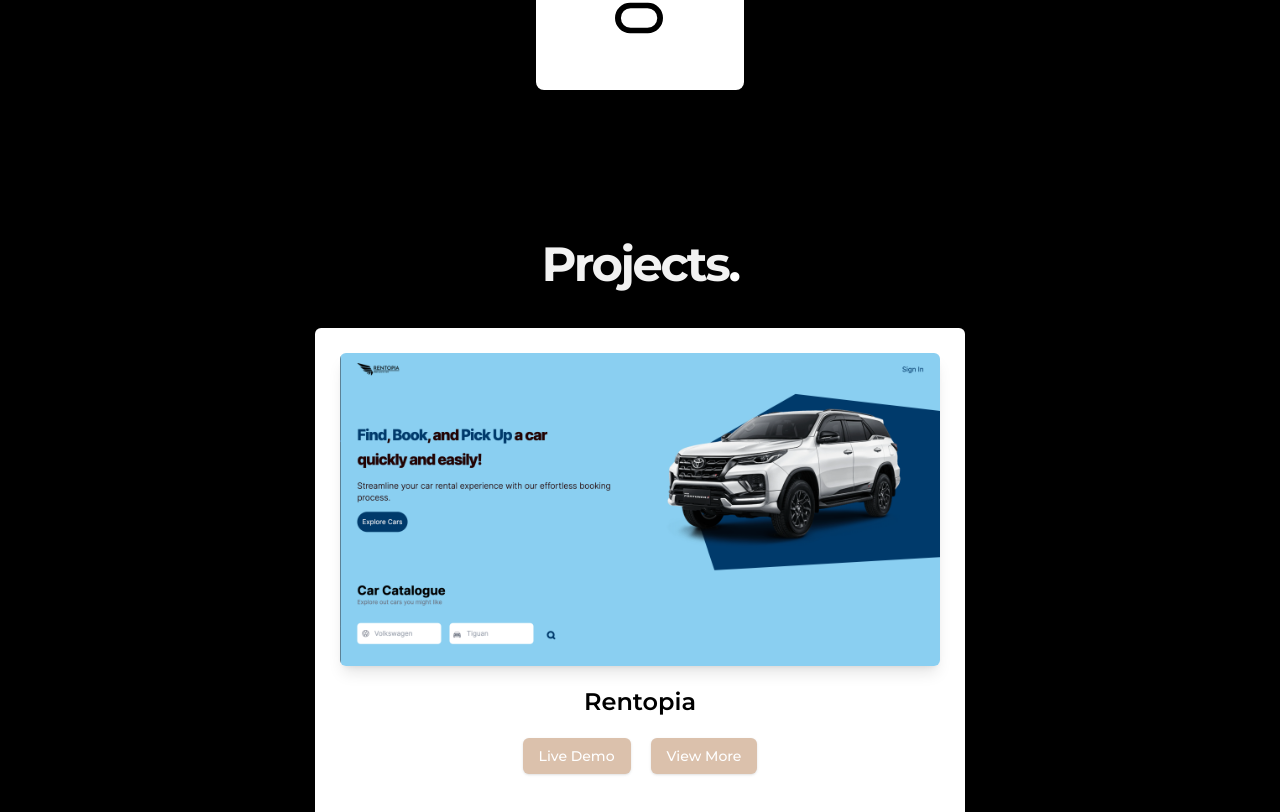
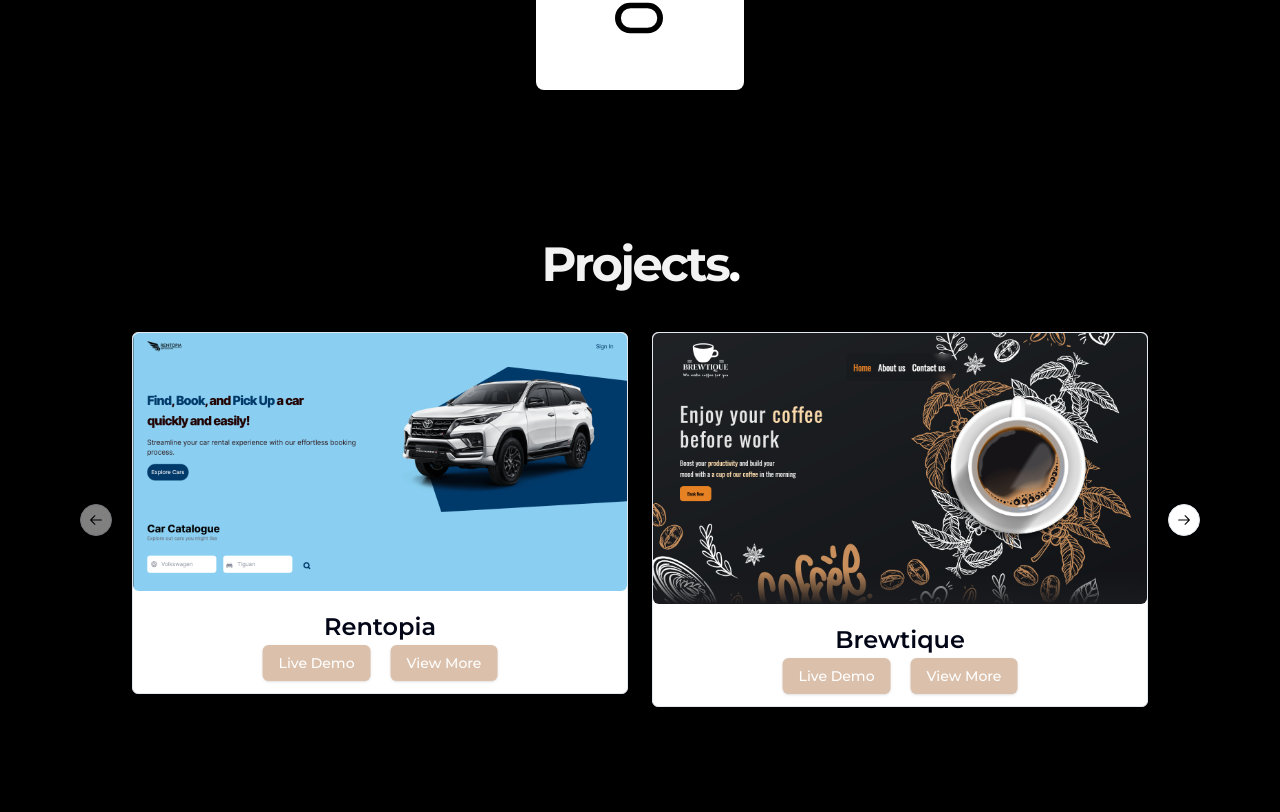
Before and after one commit to Nixk25/portfolio-project, a Next.js app: page / in a window 1280 px wide. Shown: the part 1988-2800 px from the top of the page. Built offline with nearby package versions, Linux system fonts and the light colour scheme.

Commit message:
carousel

```diff
--- a/components/Contact.jsx
+++ b/components/Contact.jsx
@@ -138,7 +138,7 @@
                   }, 1000);
                 }
               }}
-              className="w-full cursor-pointer"
+              className="w-full cursor-pointe"
               type="submit"
             >
               {loading}
--- a/components/Projects.jsx
+++ b/components/Projects.jsx
@@ -17,6 +17,14 @@
   DialogTrigger,
 } from "@/components/ui/dialog";
 import { motion } from "framer-motion";
+import {
+  Carousel,
+  CarouselContent,
+  CarouselItem,
+  CarouselNext,
+  CarouselPrevious,
+} from "@/components/ui/carousel";
+import { Card, CardContent } from "@/components/ui/card";
 
 const projects = [
   {
@@ -59,29 +67,32 @@
       <h1 className="text-5xl font-bold leading-tighter tracking-tighter text-center my-10 w-full">
         Projects<span className="text-white">.</span>
       </h1>
-      <div className="flex justify-center items-center gap-10 flex-wrap text-center">
+      <Carousel
+        opts={{
+          align: "start",
+        }}
+        className="w-full max-w-[80%]  m-auto "
+      >
+        <CarouselContent>
           {projects.map((project, i) => (
-          <motion.div
-            initial={{ borderColor: "transparent", y: 200, opacity: 0 }}
-            whileInView={{ y: 0, opacity: 1 }}
-            whileHover={{ borderColor: project.color, scale: 1.1 }}
-            transition={{
-              duration: 0.2,
-              ease: "easeInOut",
-            }}
-            viewport={{ once: true }}
+            <CarouselItem
               key={i}
-            className="bg-white text-black p-5 rounded-md flex flex-col gap-5 project hover:scale-105 transition-transform  ease duration-300 border-[5px] border-transparent h-max sm:min-h-[500px]"
+              className="md:basis-1/2 cursor-grab 2xl:basis-1/3 3xl:basis-1/4  "
             >
+              <div className="p-1">
+                <Card className="min-h-[350px] max-h-[400px]  rounded-md relative">
+                  <CardContent className="flex flex-col items-center justify-center text-center p-0 ">
                     <Image
                       src={project.image}
                       height={600}
                       width={600}
                       alt={project.name}
-              className="rounded-md shadow-lg border-none outline-none"
+                      className="rounded-md border-transparent outline-none max-h-[300px]   mb-5"
                     />
-            <p className=" font-semibold text-2xl">{project.name}</p>
-            <div className="flex gap-5 justify-center items-center">
+                    <p className=" font-semibold text-2xl px-6 mb-[50px]">
+                      {project.name}
+                    </p>
+                    <div className="flex gap-5 justify-center items-center absolute bottom-3 left-[50%] translate-x-[-50%]">
                       <Button
                         asChild
                         className=" hover:scale-105 transition-transform ease duration-200  text-white border-none outline-none"
@@ -96,6 +107,7 @@
                           Live Demo
                         </motion.a>
                       </Button>
+
                       <Dialog className="w-[200px] h-[200px]">
                         <DialogTrigger asChild>
                           <Button
@@ -158,9 +170,15 @@
                         </DialogContent>
                       </Dialog>
                     </div>
-          </motion.div>
+                  </CardContent>
+                </Card>
+              </div>
+            </CarouselItem>
           ))}
-      </div>
+        </CarouselContent>
+        <CarouselPrevious className=" text-black" />
+        <CarouselNext className=" text-black" />
+      </Carousel>
     </section>
   );
 };
--- a/components/ui/button.jsx
+++ b/components/ui/button.jsx
@@ -10,11 +10,11 @@
     variants: {
       variant: {
         default:
-          "bg-accent text-black shadow hover:bg-accent/80 dark:bg-slate-50 dark:text-slate-900 dark:hover:bg-slate-50/90",
+          "bg-primary text-slate-900 shadow hover:bg-primary/90 dark:bg-slate-50 dark:text-slate-900 dark:hover:bg-slate-50/90",
         destructive:
           "bg-red-500 text-slate-50 shadow-sm hover:bg-red-500/90 dark:bg-red-900 dark:text-slate-50 dark:hover:bg-red-900/90",
         outline:
-          "border border-slate-200 bg-transparent shadow-sm hover:bg-slate-100 hover:text-slate-900 dark:border-slate-800 dark:hover:bg-slate-800 dark:hover:text-slate-50",
+          "border border-slate-200 bg-white shadow-sm hover:bg-slate-100 hover:text-slate-900 dark:border-slate-800 dark:bg-slate-950 dark:hover:bg-slate-800 dark:hover:text-slate-50",
         secondary:
           "bg-slate-100 text-slate-900 shadow-sm hover:bg-slate-100/80 dark:bg-slate-800 dark:text-slate-50 dark:hover:bg-slate-800/80",
         ghost:
--- /dev/null
+++ b/components/ui/card.jsx
@@ -0,0 +1,53 @@
+import * as React from "react"
+
+import { cn } from "@/lib/utils"
+
+const Card = React.forwardRef(({ className, ...props }, ref) => (
+  <div
+    ref={ref}
+    className={cn(
+      "rounded-xl border border-slate-200 bg-white text-slate-950 shadow dark:border-slate-800 dark:bg-slate-950 dark:text-slate-50",
+      className
+    )}
+    {...props} />
+))
+Card.displayName = "Card"
+
+const CardHeader = React.forwardRef(({ className, ...props }, ref) => (
+  <div
+    ref={ref}
+    className={cn("flex flex-col space-y-1.5 p-6", className)}
+    {...props} />
+))
+CardHeader.displayName = "CardHeader"
+
+const CardTitle = React.forwardRef(({ className, ...props }, ref) => (
+  <h3
+    ref={ref}
+    className={cn("font-semibold leading-none tracking-tight", className)}
+    {...props} />
+))
+CardTitle.displayName = "CardTitle"
+
+const CardDescription = React.forwardRef(({ className, ...props }, ref) => (
+  <p
+    ref={ref}
+    className={cn("text-sm text-slate-500 dark:text-slate-400", className)}
+    {...props} />
+))
+CardDescription.displayName = "CardDescription"
+
+const CardContent = React.forwardRef(({ className, ...props }, ref) => (
+  <div ref={ref} className={cn("p-6 pt-0", className)} {...props} />
+))
+CardContent.displayName = "CardContent"
+
+const CardFooter = React.forwardRef(({ className, ...props }, ref) => (
+  <div
+    ref={ref}
+    className={cn("flex items-center p-6 pt-0", className)}
+    {...props} />
+))
+CardFooter.displayName = "CardFooter"
+
+export { Card, CardHeader, CardFooter, CardTitle, CardDescription, CardContent }
--- /dev/null
+++ b/components/ui/carousel.jsx
@@ -0,0 +1,193 @@
+import * as React from "react"
+import { ArrowLeftIcon, ArrowRightIcon } from "@radix-ui/react-icons"
+import useEmblaCarousel from "embla-carousel-react";
+
+import { cn } from "@/lib/utils"
+import { Button } from "@/components/ui/button"
+
+const CarouselContext = React.createContext(null)
+
+function useCarousel() {
+  const context = React.useContext(CarouselContext)
+
+  if (!context) {
+    throw new Error("useCarousel must be used within a <Carousel />")
+  }
+
+  return context
+}
+
+const Carousel = React.forwardRef((
+  {
+    orientation = "horizontal",
+    opts,
+    setApi,
+    plugins,
+    className,
+    children,
+    ...props
+  },
+  ref
+) => {
+  const [carouselRef, api] = useEmblaCarousel({
+    ...opts,
+    axis: orientation === "horizontal" ? "x" : "y",
+  }, plugins)
+  const [canScrollPrev, setCanScrollPrev] = React.useState(false)
+  const [canScrollNext, setCanScrollNext] = React.useState(false)
+
+  const onSelect = React.useCallback((api) => {
+    if (!api) {
+      return
+    }
+
+    setCanScrollPrev(api.canScrollPrev())
+    setCanScrollNext(api.canScrollNext())
+  }, [])
+
+  const scrollPrev = React.useCallback(() => {
+    api?.scrollPrev()
+  }, [api])
+
+  const scrollNext = React.useCallback(() => {
+    api?.scrollNext()
+  }, [api])
+
+  const handleKeyDown = React.useCallback((event) => {
+    if (event.key === "ArrowLeft") {
+      event.preventDefault()
+      scrollPrev()
+    } else if (event.key === "ArrowRight") {
+      event.preventDefault()
+      scrollNext()
+    }
+  }, [scrollPrev, scrollNext])
+
+  React.useEffect(() => {
+    if (!api || !setApi) {
+      return
+    }
+
+    setApi(api)
+  }, [api, setApi])
+
+  React.useEffect(() => {
+    if (!api) {
+      return
+    }
+
+    onSelect(api)
+    api.on("reInit", onSelect)
+    api.on("select", onSelect)
+
+    return () => {
+      api?.off("select", onSelect)
+    };
+  }, [api, onSelect])
+
+  return (
+    (<CarouselContext.Provider
+      value={{
+        carouselRef,
+        api: api,
+        opts,
+        orientation:
+          orientation || (opts?.axis === "y" ? "vertical" : "horizontal"),
+        scrollPrev,
+        scrollNext,
+        canScrollPrev,
+        canScrollNext,
+      }}>
+      <div
+        ref={ref}
+        onKeyDownCapture={handleKeyDown}
+        className={cn("relative", className)}
+        role="region"
+        aria-roledescription="carousel"
+        {...props}>
+        {children}
+      </div>
+    </CarouselContext.Provider>)
+  );
+})
+Carousel.displayName = "Carousel"
+
+const CarouselContent = React.forwardRef(({ className, ...props }, ref) => {
+  const { carouselRef, orientation } = useCarousel()
+
+  return (
+    (<div ref={carouselRef} className="overflow-hidden">
+      <div
+        ref={ref}
+        className={cn(
+          "flex",
+          orientation === "horizontal" ? "-ml-4" : "-mt-4 flex-col",
+          className
+        )}
+        {...props} />
+    </div>)
+  );
+})
+CarouselContent.displayName = "CarouselContent"
+
+const CarouselItem = React.forwardRef(({ className, ...props }, ref) => {
+  const { orientation } = useCarousel()
+
+  return (
+    (<div
+      ref={ref}
+      role="group"
+      aria-roledescription="slide"
+      className={cn(
+        "min-w-0 shrink-0 grow-0 basis-full",
+        orientation === "horizontal" ? "pl-4" : "pt-4",
+        className
+      )}
+      {...props} />)
+  );
+})
+CarouselItem.displayName = "CarouselItem"
+
+const CarouselPrevious = React.forwardRef(({ className, variant = "outline", size = "icon", ...props }, ref) => {
+  const { orientation, scrollPrev, canScrollPrev } = useCarousel()
+
+  return (
+    (<Button
+      ref={ref}
+      variant={variant}
+      size={size}
+      className={cn("absolute  h-8 w-8 rounded-full", orientation === "horizontal"
+        ? "-left-12 top-1/2 -translate-y-1/2"
+        : "-top-12 left-1/2 -translate-x-1/2 rotate-90", className)}
+      disabled={!canScrollPrev}
+      onClick={scrollPrev}
+      {...props}>
+      <ArrowLeftIcon className="h-4 w-4" />
+      <span className="sr-only">Previous slide</span>
+    </Button>)
+  );
+})
+CarouselPrevious.displayName = "CarouselPrevious"
+
+const CarouselNext = React.forwardRef(({ className, variant = "outline", size = "icon", ...props }, ref) => {
+  const { orientation, scrollNext, canScrollNext } = useCarousel()
+
+  return (
+    (<Button
+      ref={ref}
+      variant={variant}
+      size={size}
+      className={cn("absolute h-8 w-8 rounded-full", orientation === "horizontal"
+        ? "-right-12 top-1/2 -translate-y-1/2"
+        : "-bottom-12 left-1/2 -translate-x-1/2 rotate-90", className)}
+      disabled={!canScrollNext}
+      onClick={scrollNext}
+      {...props}>
+      <ArrowRightIcon className="h-4 w-4" />
+      <span className="sr-only">Next slide</span>
+    </Button>)
+  );
+})
+CarouselNext.displayName = "CarouselNext"
+
+export { Carousel, CarouselContent, CarouselItem, CarouselPrevious, CarouselNext };
--- a/package.json
+++ b/package.json
@@ -18,6 +18,7 @@
     "autoprefixer": "10.4.16",
     "class-variance-authority": "^0.7.0",
     "clsx": "^2.0.0",
+    "embla-carousel-react": "^8.0.0-rc17",
     "framer-motion": "^10.16.4",
     "hamburger-react": "^2.5.0",
     "next": "^14.0.1",
--- a/tailwind.config.js
+++ b/tailwind.config.js
@@ -13,6 +13,7 @@
       padding: "2rem",
       screens: {
         "2xl": "1400px",
+        "3xl":"2400px"
       },
     },
     extend: {
```
Also changed, not shown: components/Skills.jsx (+9 -8 lines), 1 other file (tests, documents, lock files or other folders). Lines whose indentation alone changed are shown as unchanged.
